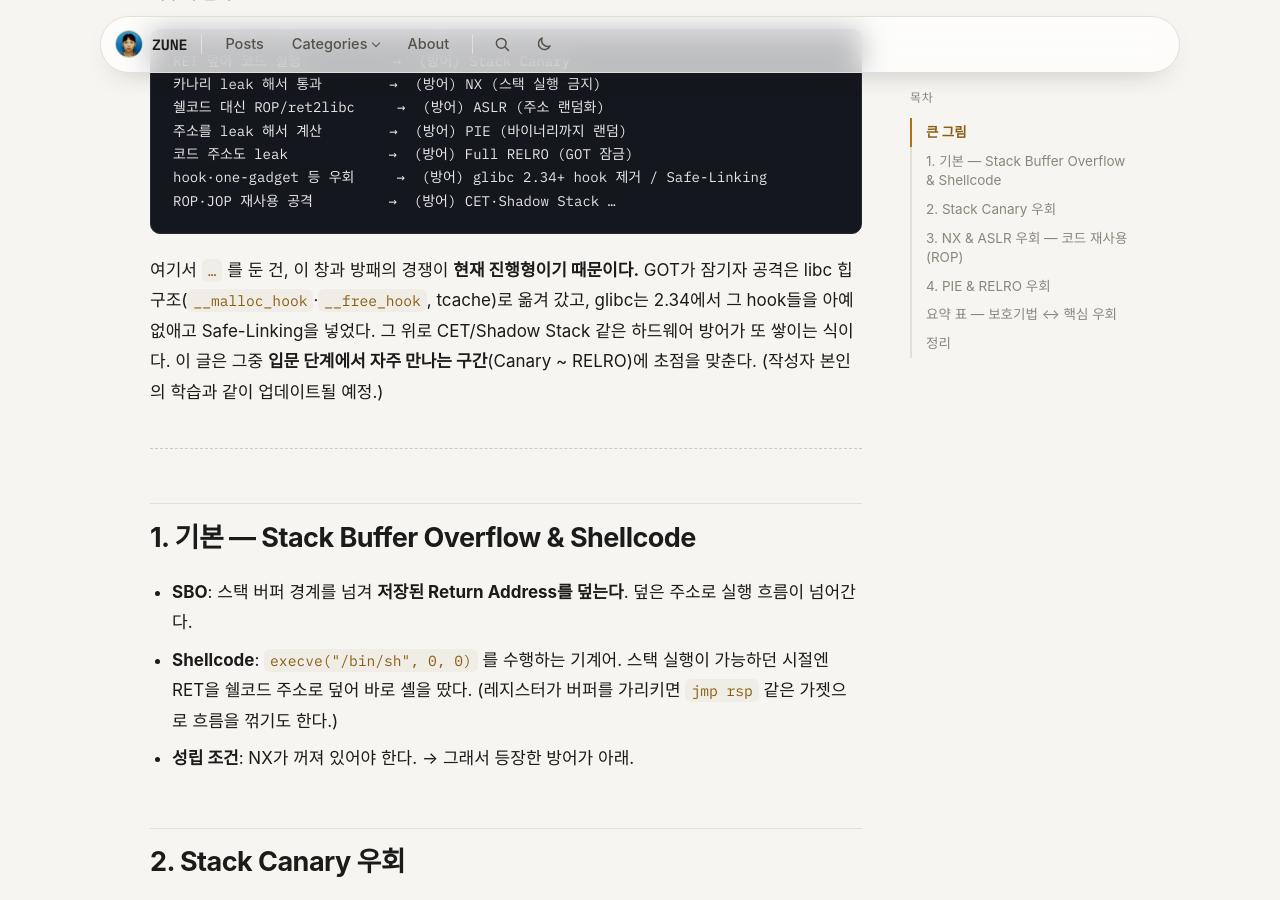
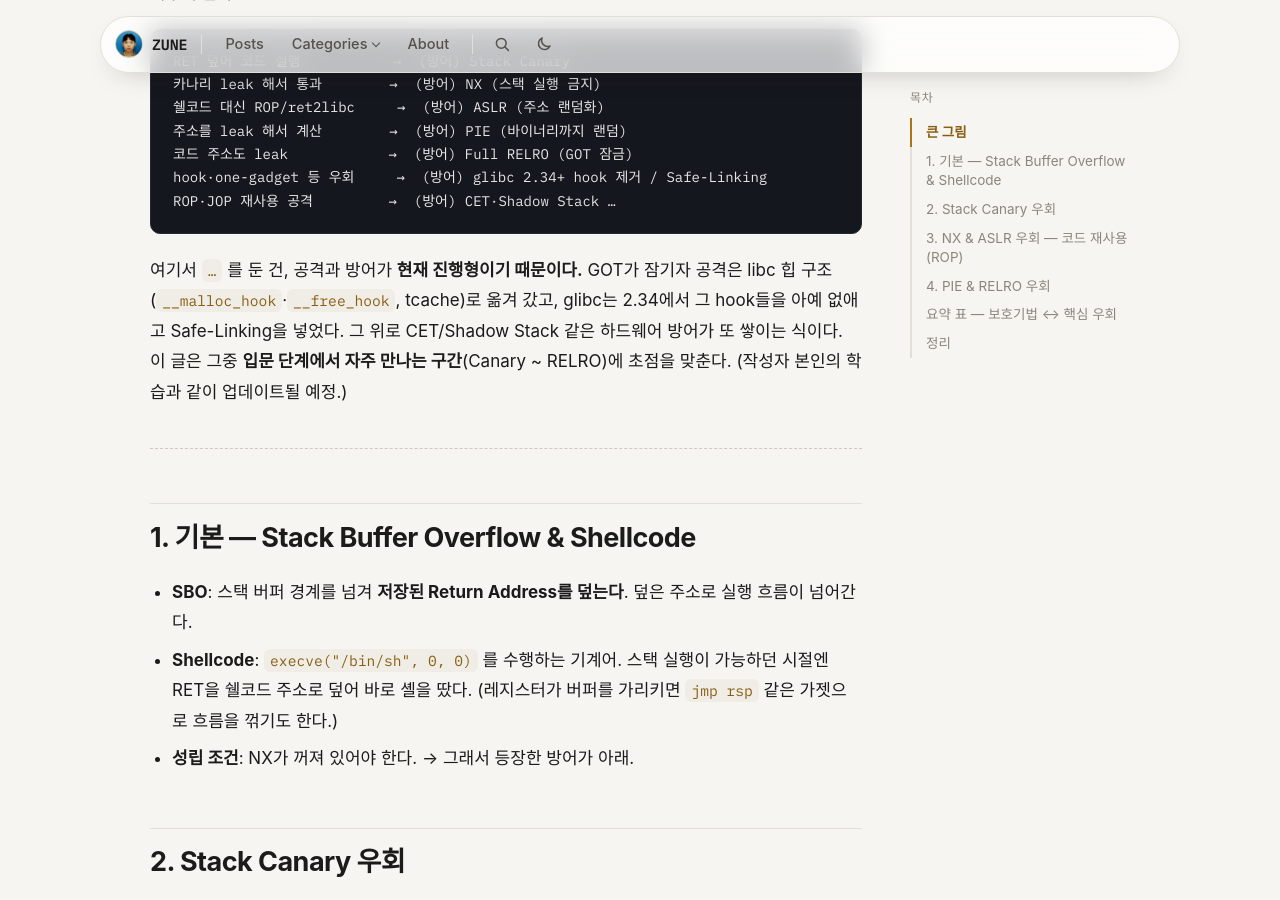
Before and after one commit to junseopark0216/junseopark0216.github.io, a Jekyll site: the page built from _posts/2026-05-20-tech-pwn-exploitation.md, in a window 1280 px wide and 900 px high, scrolled down 702 px. Built offline with Jekyll 4.4.1, drawn with Linux system fonts in a browser that asks for light colours; some web fonts are replaced.

Commit message:
Update 2026-05-20-tech-pwn-exploitation.md

````diff
--- a/_posts/2026-05-20-tech-pwn-exploitation.md
+++ b/_posts/2026-05-20-tech-pwn-exploitation.md
@@ -23,7 +23,7 @@ hook·one-gadget 등 우회     →  (방어) glibc 2.34+ hook 제거 / Safe-Lin
 ROP·JOP 재사용 공격         →  (방어) CET·Shadow Stack …
 ```
 
-여기서 `…` 를 둔 건, 이 창과 방패의 경쟁이 **현재 진행형이기 때문이다.** GOT가 잠기자 공격은 libc 힙 구조(`__malloc_hook`·`__free_hook`, tcache)로 옮겨 갔고, glibc는 2.34에서 그 hook들을 아예 없애고 Safe-Linking을 넣었다. 그 위로 CET/Shadow Stack 같은 하드웨어 방어가 또 쌓이는 식이다. 이 글은 그중 **입문 단계에서 자주 만나는 구간**(Canary ~ RELRO)에 초점을 맞춘다. (작성자 본인의 학습과 같이 업데이트될 예정.)
+여기서 `…` 를 둔 건, 공격과 방어가 **현재 진행형이기 때문이다.** GOT가 잠기자 공격은 libc 힙 구조(`__malloc_hook`·`__free_hook`, tcache)로 옮겨 갔고, glibc는 2.34에서 그 hook들을 아예 없애고 Safe-Linking을 넣었다. 그 위로 CET/Shadow Stack 같은 하드웨어 방어가 또 쌓이는 식이다. 이 글은 그중 **입문 단계에서 자주 만나는 구간**(Canary ~ RELRO)에 초점을 맞춘다. (작성자 본인의 학습과 같이 업데이트될 예정.)
 
 ---
 
````
